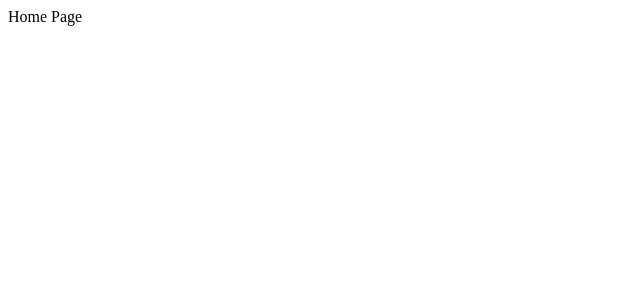
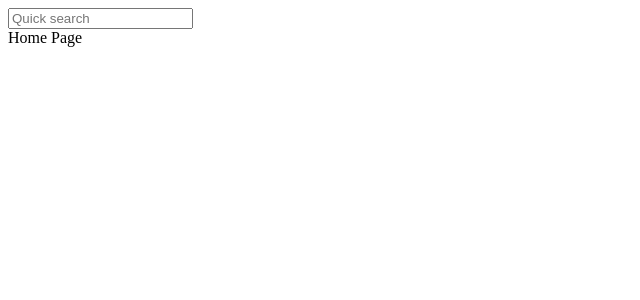
Before and after one commit to kovalev-ds/rs-react, a React (Vite) app: page / in a window 1280 px wide. Shown: the top 300 px of the page, without its empty margins (0-640 px from the left). Built offline with nearby package versions, Linux system fonts and the light colour scheme.

Commit message:
refactor: update config

```diff
--- a/src/pages/Home/Home.tsx
+++ b/src/pages/Home/Home.tsx
@@ -1,8 +1,10 @@
 import React from 'react';
+import SearchBar from '~/components/SearchBar';
 
 const Home = () => {
   return (
     <div>
+      <SearchBar onSearch={(term) => console.log(term)} />
       <span>Home Page</span>
     </div>
   );
--- a/tsconfig.json
+++ b/tsconfig.json
@@ -12,7 +12,10 @@
     "forceConsistentCasingInFileNames": true,
     "strict": true,
     "skipLibCheck": true,
-    "baseUrl": "./src",
+    "baseUrl": ".",
+    "paths": {
+      "~/*": ["./src/*"]
+    },
     "resolveJsonModule": true
   },
   "include": ["./src/**/*", "styled.d.ts"]
--- a/vite.config.ts
+++ b/vite.config.ts
@@ -1,7 +1,11 @@
-import { defineConfig } from 'vite'
-import react from '@vitejs/plugin-react-swc'
+import { defineConfig } from 'vite';
+import react from '@vitejs/plugin-react-swc';
+import * as path from 'path';
 
 // https://vitejs.dev/config/
 export default defineConfig({
   plugins: [react()],
-})
+  resolve: {
+    alias: [{ find: '~', replacement: path.resolve(__dirname, 'src') }],
+  },
+});
```
Also changed, not shown: package.json (+5 -4 lines), 1 other file (tests, documents, lock files or other folders).
